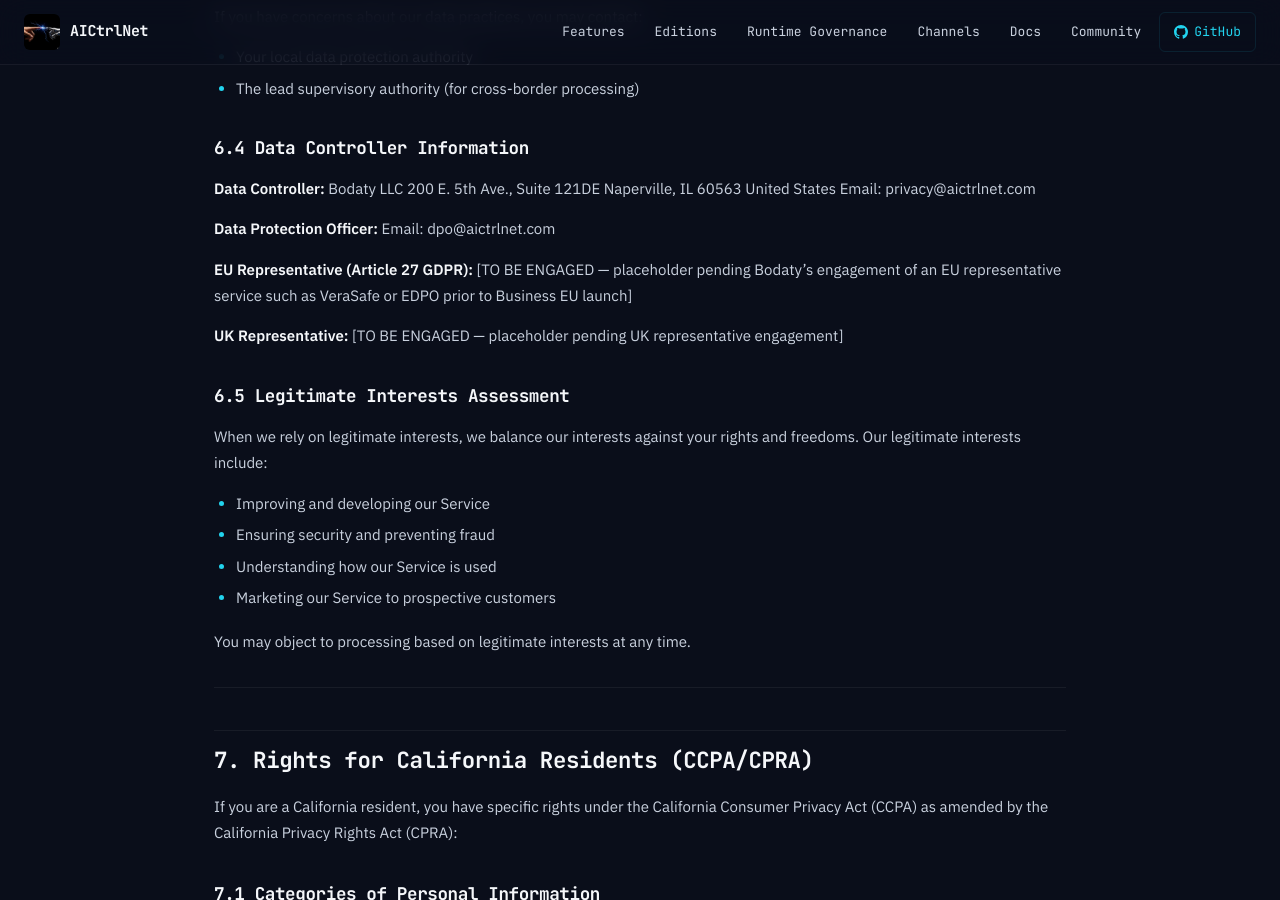
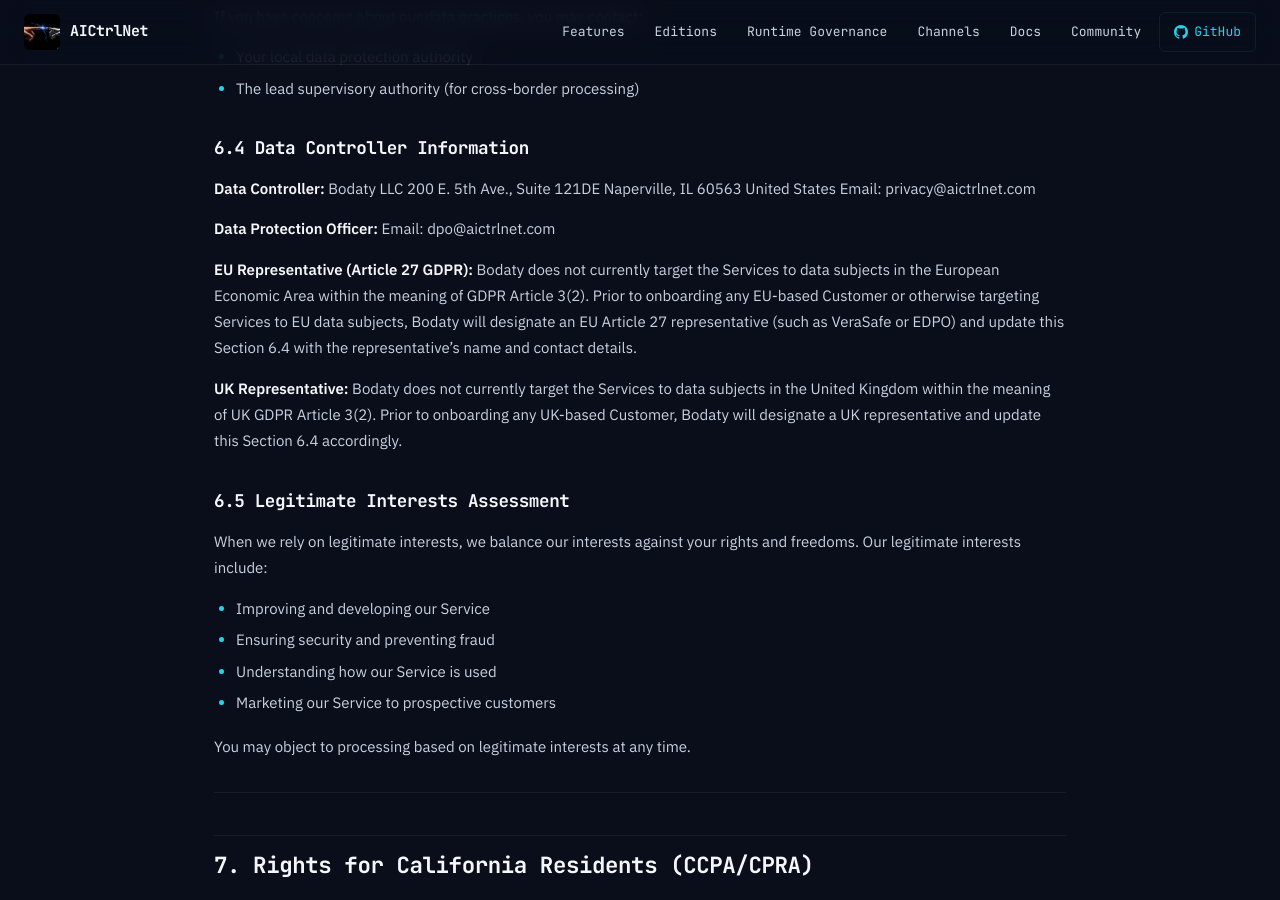
Before and after one commit to Bodaty/aictrlnet.com, a Jekyll site: the page built from legal/privacy/index.md, in a window 1280 px wide and 900 px high, scrolled down 10753 px. Built offline with Jekyll 4.4.1, drawn with Linux system fonts in a browser that asks for light colours.

Commit message:
feat(legal): polish Privacy §6.4 EU/UK rep placeholders to honest-aspirational
Mirrors the platform-repo polish: replaces draft-bracket "[TO BE
ENGAGED — placeholder…]" text in Section 6.4 with finished prose
saying Bodaty does not currently target EEA/UK data subjects within
the meaning of GDPR/UK GDPR Article 3(2), and will designate Article
27 representatives prior to onboarding any EU/UK Customer.

Reads as published legal text rather than a draft note. Same legal
substance.

```diff
--- a/legal/privacy/index.md
+++ b/legal/privacy/index.md
@@ -360,9 +360,9 @@ Email: privacy@aictrlnet.com
 **Data Protection Officer:**
 Email: dpo@aictrlnet.com
 
-**EU Representative (Article 27 GDPR):** [TO BE ENGAGED — placeholder pending Bodaty's engagement of an EU representative service such as VeraSafe or EDPO prior to Business EU launch]
+**EU Representative (Article 27 GDPR):** Bodaty does not currently target the Services to data subjects in the European Economic Area within the meaning of GDPR Article 3(2). Prior to onboarding any EU-based Customer or otherwise targeting Services to EU data subjects, Bodaty will designate an EU Article 27 representative (such as VeraSafe or EDPO) and update this Section 6.4 with the representative's name and contact details.
 
-**UK Representative:** [TO BE ENGAGED — placeholder pending UK representative engagement]
+**UK Representative:** Bodaty does not currently target the Services to data subjects in the United Kingdom within the meaning of UK GDPR Article 3(2). Prior to onboarding any UK-based Customer, Bodaty will designate a UK representative and update this Section 6.4 accordingly.
 
 ### 6.5 Legitimate Interests Assessment
 
```
